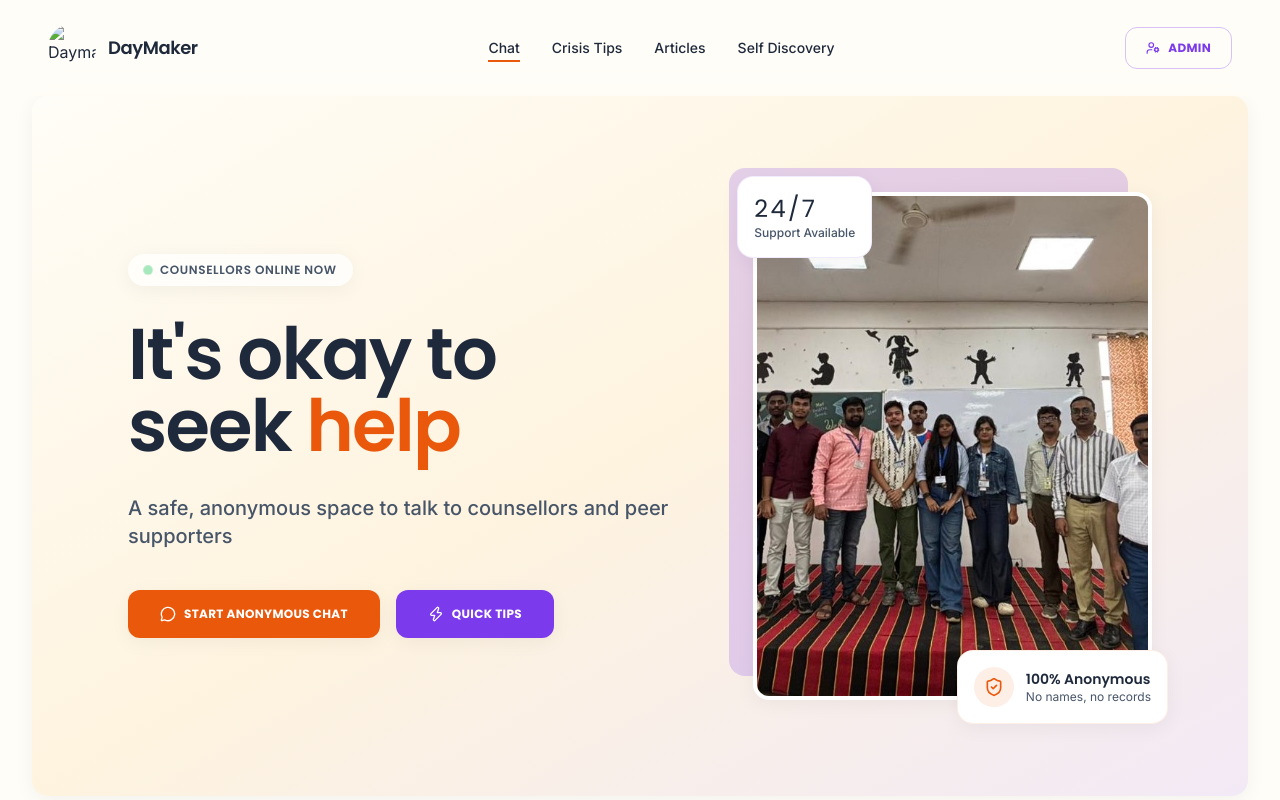
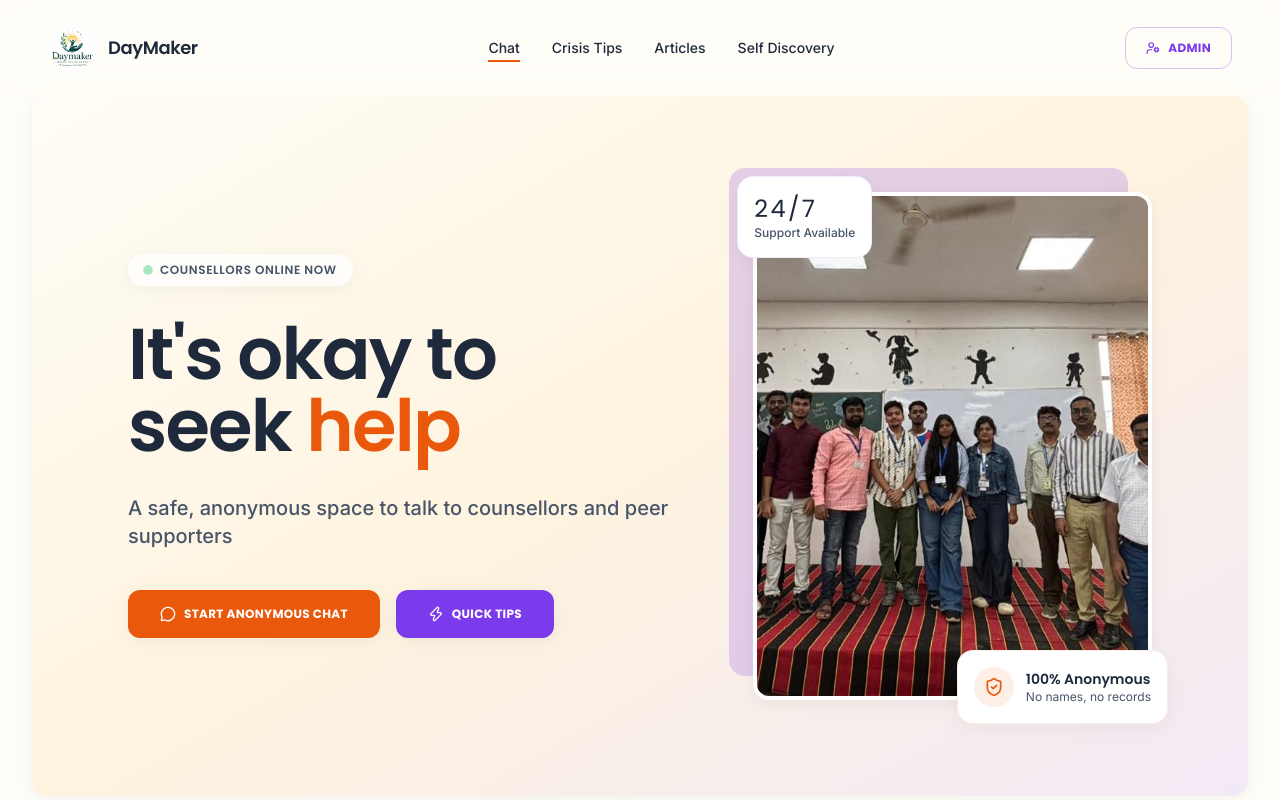
Before and after one commit to itsLEO-003/Daymaker, a plain HTML site: page frontend/index.html in a window 1280 px wide. Shown: the top 800 px of the page. Drawn offline with nearby package versions, Linux system fonts and the light colour scheme; no server answers.

Commit message:
Update index.html

```diff
--- a/frontend/index.html
+++ b/frontend/index.html
@@ -240,7 +240,7 @@
             <div class="max-w-[1800px] mx-auto px-6 md:px-12 py-4 md:py-6 flex items-center justify-between">
 <a href="#" class="flex items-center gap-3 group">
     <img
-        src="./Daymaker logo.jpeg"
+        src="images/Daymaker logo.jpeg"
         alt="Daymaker logo"
         class="h-12 w-12 object-contain rounded-full"
     >
```
